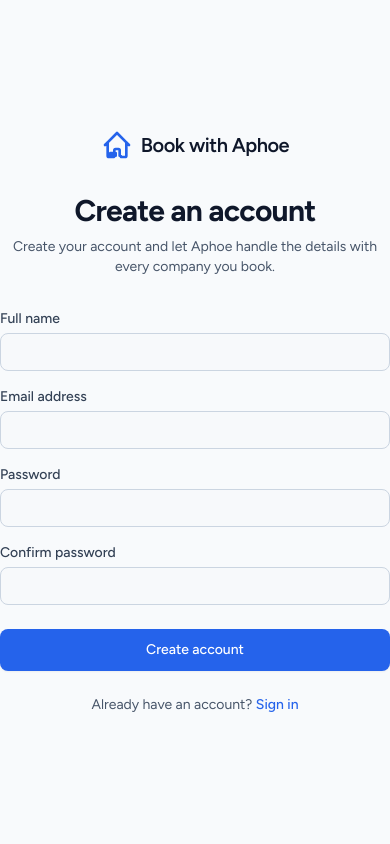
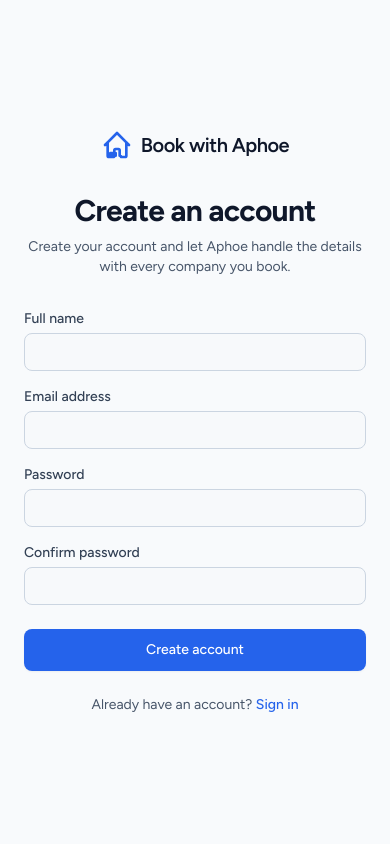
Before and after one commit to Aphoe4x/mini-booking-system, a Laravel app: page /register in a window 390 px wide. Run offline with Laravel 12, Linux system fonts and the light colour scheme; style sheets or scripts are compiled from the project's sources.

Commit message:
fix: make dark mode readable in forms, profile and auth pages
Stock Breeze components had no dark variants: inputs fell back to the UA white background with light inherited text, labels stayed gray-700 on slate-800, and headings stayed gray-900. Adds dark: variants to the shared input/label/button/error/dropdown components and the profile partials, plus dark support for the guest layout so login, register and password pages follow the saved theme. Also adds horizontal padding on small screens.

```diff
--- a/resources/views/auth/confirm-password.blade.php
+++ b/resources/views/auth/confirm-password.blade.php
@@ -1,5 +1,5 @@
 <x-guest-layout>
-    <div class="mb-4 text-sm text-gray-600">
+    <div class="mb-4 text-sm text-gray-600 dark:text-slate-400">
         {{ __('This is a secure area of the application. Please confirm your password before continuing.') }}
     </div>
 
--- a/resources/views/auth/forgot-password.blade.php
+++ b/resources/views/auth/forgot-password.blade.php
@@ -1,5 +1,5 @@
 <x-guest-layout>
-    <div class="mb-4 text-sm text-gray-600">
+    <div class="mb-4 text-sm text-gray-600 dark:text-slate-400">
         {{ __('Forgot your password? No problem. Just let us know your email address and we will email you a password reset link that will allow you to choose a new one.') }}
     </div>
 
--- a/resources/views/auth/register.blade.php
+++ b/resources/views/auth/register.blade.php
@@ -1,6 +1,6 @@
 <x-guest-layout>
     <div class="flex justify-center">
-        <a href="{{ route('bookings.index') }}" class="flex items-center gap-2 text-slate-900 font-semibold text-xl tracking-tight group">
+        <a href="{{ route('bookings.index') }}" class="flex items-center gap-2 text-slate-900 dark:text-white font-semibold text-xl tracking-tight group">
             <svg class="h-8 w-8 text-blue-600 group-hover:text-blue-500 transition-colors" fill="none" viewBox="0 0 24 24" stroke="currentColor">
                 <path stroke-linecap="round" stroke-linejoin="round" stroke-width="2" d="M3 12l2-2m0 0l7-7 7 7M5 10v10a1 1 0 001 1h3m10-11l2 2m-2-2v10a1 1 0 01-1 1h-3m-6 0a1 1 0 001-1v-4a1 1 0 011-1h2a1 1 0 011 1v4a1 1 0 011 1M7 20h4v-2H7z" />
             </svg>
@@ -9,39 +9,39 @@
     </div>
 
     <div class="mt-8">
-        <h2 class="mt-6 text-center text-3xl font-extrabold text-slate-900 tracking-tight">Create an account</h2>
-        <p class="mt-2 text-center text-sm text-slate-600">Create your account and let Aphoe handle the details with every company you book.</p>
+        <h2 class="mt-6 text-center text-3xl font-extrabold text-slate-900 dark:text-white tracking-tight">Create an account</h2>
+        <p class="mt-2 text-center text-sm text-slate-600 dark:text-slate-400">Create your account and let Aphoe handle the details with every company you book.</p>
 
         <form method="POST" action="{{ route('register') }}" class="mt-8 space-y-6">
             @csrf
 
             <div class="space-y-4">
                 <div>
-                    <label for="name" class="block text-sm font-medium text-slate-700 mb-1">Full name</label>
+                    <label for="name" class="block text-sm font-medium text-slate-700 dark:text-slate-300 mb-1">Full name</label>
                     <input id="name" type="text" name="name" value="{{ old('name') }}" required autocomplete="name"
-                        class="block w-full px-3 py-2 text-sm text-slate-900 border border-slate-300 rounded-lg focus:ring-2 focus:ring-blue-500 focus:border-blue-500 outline-none transition-all bg-slate-50/50">
-                    @error('name') <p class="mt-1 text-xs text-rose-600">{{ $message }}</p> @enderror
+                        class="block w-full px-3 py-2 text-sm text-slate-900 dark:text-slate-100 border border-slate-300 dark:border-slate-600 rounded-lg focus:ring-2 focus:ring-blue-500 focus:border-blue-500 outline-none transition-all bg-slate-50/50 dark:bg-slate-800 placeholder-slate-400 dark:placeholder-slate-500">
+                    @error('name') <p class="mt-1 text-xs text-rose-600 dark:text-rose-400">{{ $message }}</p> @enderror
                 </div>
 
                 <div>
-                    <label for="email" class="block text-sm font-medium text-slate-700 mb-1">Email address</label>
+                    <label for="email" class="block text-sm font-medium text-slate-700 dark:text-slate-300 mb-1">Email address</label>
                     <input id="email" type="email" name="email" value="{{ old('email') }}" required autocomplete="username"
-                        class="block w-full px-3 py-2 text-sm text-slate-900 border border-slate-300 rounded-lg focus:ring-2 focus:ring-blue-500 focus:border-blue-500 outline-none transition-all bg-slate-50/50">
-                    @error('email') <p class="mt-1 text-xs text-rose-600">{{ $message }}</p> @enderror
+                        class="block w-full px-3 py-2 text-sm text-slate-900 dark:text-slate-100 border border-slate-300 dark:border-slate-600 rounded-lg focus:ring-2 focus:ring-blue-500 focus:border-blue-500 outline-none transition-all bg-slate-50/50 dark:bg-slate-800 placeholder-slate-400 dark:placeholder-slate-500">
+                    @error('email') <p class="mt-1 text-xs text-rose-600 dark:text-rose-400">{{ $message }}</p> @enderror
                 </div>
 
                 <div>
-                    <label for="password" class="block text-sm font-medium text-slate-700 mb-1">Password</label>
+                    <label for="password" class="block text-sm font-medium text-slate-700 dark:text-slate-300 mb-1">Password</label>
                     <input id="password" type="password" name="password" required autocomplete="new-password"
-                        class="block w-full px-3 py-2 text-sm text-slate-900 border border-slate-300 rounded-lg focus:ring-2 focus:ring-blue-500 focus:border-blue-500 outline-none transition-all bg-slate-50/50">
-                    @error('password') <p class="mt-1 text-xs text-rose-600">{{ $message }}</p> @enderror
+                        class="block w-full px-3 py-2 text-sm text-slate-900 dark:text-slate-100 border border-slate-300 dark:border-slate-600 rounded-lg focus:ring-2 focus:ring-blue-500 focus:border-blue-500 outline-none transition-all bg-slate-50/50 dark:bg-slate-800 placeholder-slate-400 dark:placeholder-slate-500">
+                    @error('password') <p class="mt-1 text-xs text-rose-600 dark:text-rose-400">{{ $message }}</p> @enderror
                 </div>
 
                 <div>
-                    <label for="password_confirmation" class="block text-sm font-medium text-slate-700 mb-1">Confirm password</label>
+                    <label for="password_confirmation" class="block text-sm font-medium text-slate-700 dark:text-slate-300 mb-1">Confirm password</label>
                     <input id="password_confirmation" type="password" name="password_confirmation" required autocomplete="new-password"
-                        class="block w-full px-3 py-2 text-sm text-slate-900 border border-slate-300 rounded-lg focus:ring-2 focus:ring-blue-500 focus:border-blue-500 outline-none transition-all bg-slate-50/50">
-                    @error('password_confirmation') <p class="mt-1 text-xs text-rose-600">{{ $message }}</p> @enderror
+                        class="block w-full px-3 py-2 text-sm text-slate-900 dark:text-slate-100 border border-slate-300 dark:border-slate-600 rounded-lg focus:ring-2 focus:ring-blue-500 focus:border-blue-500 outline-none transition-all bg-slate-50/50 dark:bg-slate-800 placeholder-slate-400 dark:placeholder-slate-500">
+                    @error('password_confirmation') <p class="mt-1 text-xs text-rose-600 dark:text-rose-400">{{ $message }}</p> @enderror
                 </div>
             </div>
 
@@ -51,8 +51,8 @@
                 </button>
             </div>
 
-            <div class="text-center text-sm text-slate-600">
-                Already have an account? <a href="{{ route('login') }}" class="font-medium text-blue-600 hover:text-blue-500">Sign in</a>
+            <div class="text-center text-sm text-slate-600 dark:text-slate-400">
+                Already have an account? <a href="{{ route('login') }}" class="font-medium text-blue-600 dark:text-blue-400 hover:text-blue-500">Sign in</a>
             </div>
         </form>
     </div>
--- a/resources/views/auth/verify-email.blade.php
+++ b/resources/views/auth/verify-email.blade.php
@@ -1,10 +1,10 @@
 <x-guest-layout>
-    <div class="mb-4 text-sm text-gray-600">
+    <div class="mb-4 text-sm text-gray-600 dark:text-slate-400">
         {{ __('Thanks for signing up! Before getting started, could you verify your email address by clicking on the link we just emailed to you? If you didn\'t receive the email, we will gladly send you another.') }}
     </div>
 
     @if (session('status') == 'verification-link-sent')
-        <div class="mb-4 font-medium text-sm text-green-600">
+        <div class="mb-4 font-medium text-sm text-green-600 dark:text-green-400">
             {{ __('A new verification link has been sent to the email address you provided during registration.') }}
         </div>
     @endif
@@ -23,7 +23,7 @@
         <form method="POST" action="{{ route('logout') }}">
             @csrf
 
-            <button type="submit" class="underline text-sm text-gray-600 hover:text-gray-900 rounded-md focus:outline-none focus:ring-2 focus:ring-offset-2 focus:ring-indigo-500">
+            <button type="submit" class="underline text-sm text-gray-600 dark:text-slate-400 hover:text-gray-900 dark:hover:text-white rounded-md focus:outline-none focus:ring-2 focus:ring-offset-2 dark:focus:ring-offset-slate-900 focus:ring-indigo-500">
                 {{ __('Log Out') }}
             </button>
         </form>
--- a/resources/views/companies/index.blade.php
+++ b/resources/views/companies/index.blade.php
@@ -5,7 +5,7 @@
 >
 
     <x-slot name="actions">
-        <a href="{{ route('dashboard') }}" class="inline-flex items-center gap-2 px-4 py-2 text-sm font-medium text-slate-600 border border-slate-200 rounded-lg hover:bg-slate-50 hover:text-slate-900 focus:outline-none focus:ring-2 focus:ring-offset-2 focus:ring-slate-500 transition-colors">
+        <a href="{{ route('dashboard') }}" class="inline-flex items-center gap-2 px-4 py-2 text-sm font-medium text-slate-600 dark:text-slate-300 border border-slate-200 dark:border-slate-600 rounded-lg hover:bg-slate-50 dark:hover:bg-slate-700 hover:text-slate-900 dark:hover:text-white focus:outline-none focus:ring-2 focus:ring-offset-2 focus:ring-slate-500 transition-colors">
             ← Back to home
         </a>
     </x-slot>
--- a/resources/views/components/auth-session-status.blade.php
+++ b/resources/views/components/auth-session-status.blade.php
@@ -1,7 +1,7 @@
 @props(['status'])
 
 @if ($status)
-    <div {{ $attributes->merge(['class' => 'font-medium text-sm text-green-600']) }}>
+    <div {{ $attributes->merge(['class' => 'font-medium text-sm text-green-600 dark:text-green-400']) }}>
         {{ $status }}
     </div>
 @endif
--- a/resources/views/components/danger-button.blade.php
+++ b/resources/views/components/danger-button.blade.php
@@ -1,3 +1,3 @@
-<button {{ $attributes->merge(['type' => 'submit', 'class' => 'inline-flex items-center px-4 py-2 bg-red-600 border border-transparent rounded-md font-semibold text-xs text-white uppercase tracking-widest hover:bg-red-500 active:bg-red-700 focus:outline-none focus:ring-2 focus:ring-red-500 focus:ring-offset-2 transition ease-in-out duration-150']) }}>
+<button {{ $attributes->merge(['type' => 'submit', 'class' => 'inline-flex items-center px-4 py-2 bg-red-600 border border-transparent rounded-md font-semibold text-xs text-white uppercase tracking-widest hover:bg-red-500 active:bg-red-700 focus:outline-none focus:ring-2 focus:ring-red-500 dark:focus:ring-red-400 focus:ring-offset-2 dark:focus:ring-offset-slate-800 transition ease-in-out duration-150']) }}>
     {{ $slot }}
 </button>
--- a/resources/views/components/dropdown-link.blade.php
+++ b/resources/views/components/dropdown-link.blade.php
@@ -1 +1 @@
-<a {{ $attributes->merge(['class' => 'block w-full px-4 py-2 text-start text-sm leading-5 text-gray-700 hover:bg-gray-100 focus:outline-none focus:bg-gray-100 transition duration-150 ease-in-out']) }}>{{ $slot }}</a>
+<a {{ $attributes->merge(['class' => 'block w-full px-4 py-2 text-start text-sm leading-5 text-gray-700 dark:text-slate-200 hover:bg-gray-100 dark:hover:bg-slate-700 hover:text-gray-900 dark:hover:text-white focus:outline-none focus:bg-gray-100 dark:focus:bg-slate-700 transition duration-150 ease-in-out']) }}>{{ $slot }}</a>
--- a/resources/views/components/dropdown.blade.php
+++ b/resources/views/components/dropdown.blade.php
@@ -1,4 +1,4 @@
-@props(['align' => 'right', 'width' => '48', 'contentClasses' => 'py-1 bg-white'])
+@props(['align' => 'right', 'width' => '48', 'contentClasses' => 'py-1 bg-white dark:bg-slate-800'])
 
 @php
 $alignmentClasses = match ($align) {
@@ -28,7 +28,7 @@ $width = match ($width) {
             class="absolute z-50 mt-2 {{ $width }} rounded-md shadow-lg {{ $alignmentClasses }}"
             style="display: none;"
             @click="open = false">
-        <div class="rounded-md ring-1 ring-black ring-opacity-5 {{ $contentClasses }}">
+        <div class="rounded-md ring-1 ring-black ring-opacity-5 dark:ring-slate-700 {{ $contentClasses }}">
             {{ $content }}
         </div>
     </div>
--- a/resources/views/components/input-error.blade.php
+++ b/resources/views/components/input-error.blade.php
@@ -1,7 +1,7 @@
 @props(['messages'])
 
 @if ($messages)
-    <ul {{ $attributes->merge(['class' => 'text-sm text-red-600 space-y-1']) }}>
+    <ul {{ $attributes->merge(['class' => 'text-sm text-red-600 dark:text-red-400 space-y-1']) }}>
         @foreach ((array) $messages as $message)
             <li>{{ $message }}</li>
         @endforeach
--- a/resources/views/components/input-label.blade.php
+++ b/resources/views/components/input-label.blade.php
@@ -1,5 +1,5 @@
 @props(['value'])
 
-<label {{ $attributes->merge(['class' => 'block font-medium text-sm text-gray-700']) }}>
+<label {{ $attributes->merge(['class' => 'block font-medium text-sm text-gray-700 dark:text-slate-300']) }}>
     {{ $value ?? $slot }}
 </label>
--- a/resources/views/components/primary-button.blade.php
+++ b/resources/views/components/primary-button.blade.php
@@ -1,3 +1,3 @@
-<button {{ $attributes->merge(['type' => 'submit', 'class' => 'inline-flex items-center px-4 py-2 bg-gray-800 border border-transparent rounded-md font-semibold text-xs text-white uppercase tracking-widest hover:bg-gray-700 focus:bg-gray-700 active:bg-gray-900 focus:outline-none focus:ring-2 focus:ring-indigo-500 focus:ring-offset-2 transition ease-in-out duration-150']) }}>
+<button {{ $attributes->merge(['type' => 'submit', 'class' => 'inline-flex items-center px-4 py-2 bg-gray-800 dark:bg-blue-600 border border-transparent rounded-md font-semibold text-xs text-white uppercase tracking-widest hover:bg-gray-700 dark:hover:bg-blue-500 focus:bg-gray-700 dark:focus:bg-blue-500 active:bg-gray-900 dark:active:bg-blue-700 focus:outline-none focus:ring-2 focus:ring-indigo-500 dark:focus:ring-blue-400 focus:ring-offset-2 dark:focus:ring-offset-slate-800 transition ease-in-out duration-150']) }}>
     {{ $slot }}
 </button>
--- a/resources/views/components/secondary-button.blade.php
+++ b/resources/views/components/secondary-button.blade.php
@@ -1,3 +1,3 @@
-<button {{ $attributes->merge(['type' => 'button', 'class' => 'inline-flex items-center px-4 py-2 bg-white border border-gray-300 rounded-md font-semibold text-xs text-gray-700 uppercase tracking-widest shadow-sm hover:bg-gray-50 focus:outline-none focus:ring-2 focus:ring-indigo-500 focus:ring-offset-2 disabled:opacity-25 transition ease-in-out duration-150']) }}>
+<button {{ $attributes->merge(['type' => 'button', 'class' => 'inline-flex items-center px-4 py-2 bg-white dark:bg-slate-800 border border-gray-300 dark:border-slate-600 rounded-md font-semibold text-xs text-gray-700 dark:text-slate-200 uppercase tracking-widest shadow-sm hover:bg-gray-50 dark:hover:bg-slate-700 focus:outline-none focus:ring-2 focus:ring-indigo-500 dark:focus:ring-blue-400 focus:ring-offset-2 dark:focus:ring-offset-slate-800 disabled:opacity-25 transition ease-in-out duration-150']) }}>
     {{ $slot }}
 </button>
--- a/resources/views/components/text-input.blade.php
+++ b/resources/views/components/text-input.blade.php
@@ -1,3 +1,3 @@
 @props(['disabled' => false])
 
-<input @disabled($disabled) {{ $attributes->merge(['class' => 'border-gray-300 focus:border-indigo-500 focus:ring-indigo-500 rounded-md shadow-sm']) }}>
+<input @disabled($disabled) {{ $attributes->merge(['class' => 'bg-white text-slate-900 placeholder-slate-400 border-gray-300 dark:bg-slate-900 dark:text-slate-100 dark:placeholder-slate-500 dark:border-slate-600 focus:border-indigo-500 dark:focus:border-blue-400 focus:ring-indigo-500 dark:focus:ring-blue-400 rounded-md shadow-sm']) }}>
--- a/resources/views/layouts/guest.blade.php
+++ b/resources/views/layouts/guest.blade.php
@@ -6,6 +6,17 @@
         <meta name="csrf-token" content="{{ csrf_token() }}">
 
         <title>{{ config('app.name', 'Book with Aphoe') }}</title>
+
+        <!-- Apply the saved theme before paint to avoid a white flash -->
+        <script>
+            (function () {
+                const saved = localStorage.getItem('theme');
+                const prefersDark = window.matchMedia('(prefers-color-scheme: dark)').matches;
+                const isDark = saved ? saved === 'dark' : prefersDark;
+                document.documentElement.classList.toggle('dark', isDark);
+                document.documentElement.setAttribute('data-theme', isDark ? 'dark' : 'light');
+            })();
+        </script>
 
         <!-- Favicon -->
         <link rel="icon" type="image/svg+xml" href="{{ asset('favicon.svg') }}">
@@ -17,8 +28,8 @@
         <!-- Scripts -->
         @vite(['resources/css/app.css', 'resources/js/app.js'])
     </head>
-    <body class="bg-slate-50 text-slate-900 antialiased font-sans">
-        <div class="min-h-screen flex flex-col justify-center py-12 sm:px-6 lg:px-8">
+    <body class="bg-slate-50 dark:bg-slate-900 text-slate-900 dark:text-slate-100 antialiased font-sans transition-colors">
+        <div class="min-h-screen flex flex-col justify-center py-12 px-6 sm:px-6 lg:px-8">
             <div class="sm:mx-auto sm:w-full sm:max-w-md">
                 {{ $slot }}
             </div>
--- a/resources/views/profile/partials/update-password-form.blade.php
+++ b/resources/views/profile/partials/update-password-form.blade.php
@@ -1,10 +1,10 @@
 <section>
     <header>
-        <h2 class="text-lg font-medium text-gray-900">
+        <h2 class="text-lg font-medium text-gray-900 dark:text-white">
             {{ __('Update Password') }}
         </h2>
 
-        <p class="mt-1 text-sm text-gray-600">
+        <p class="mt-1 text-sm text-gray-600 dark:text-slate-400">
             {{ __('Ensure your account is using a long, random password to stay secure.') }}
         </p>
     </header>
@@ -40,7 +40,7 @@
                     x-show="show"
                     x-transition
                     x-init="setTimeout(() => show = false, 2000)"
-                    class="text-sm text-gray-600"
+                    class="text-sm text-gray-600 dark:text-slate-400"
                 >{{ __('Saved.') }}</p>
             @endif
         </div>
--- a/resources/views/profile/partials/update-profile-information-form.blade.php
+++ b/resources/views/profile/partials/update-profile-information-form.blade.php
@@ -1,10 +1,10 @@
 <section>
     <header>
-        <h2 class="text-lg font-medium text-gray-900">
+        <h2 class="text-lg font-medium text-gray-900 dark:text-white">
             {{ __('Profile Information') }}
         </h2>
 
-        <p class="mt-1 text-sm text-gray-600">
+        <p class="mt-1 text-sm text-gray-600 dark:text-slate-400">
             {{ __("Update your account's profile information and email address.") }}
         </p>
     </header>
@@ -50,7 +50,7 @@
                     x-show="show"
                     x-transition
                     x-init="setTimeout(() => show = false, 2000)"
-                    class="text-sm text-gray-600"
+                    class="text-sm text-gray-600 dark:text-slate-400"
                 >{{ __('Saved.') }}</p>
             @endif
         </div>
```
Also changed, not shown: resources/views/auth/login.blade.php (+14 -14 lines), resources/views/profile/partials/delete-user-form.blade.php (+4 -4 lines).
